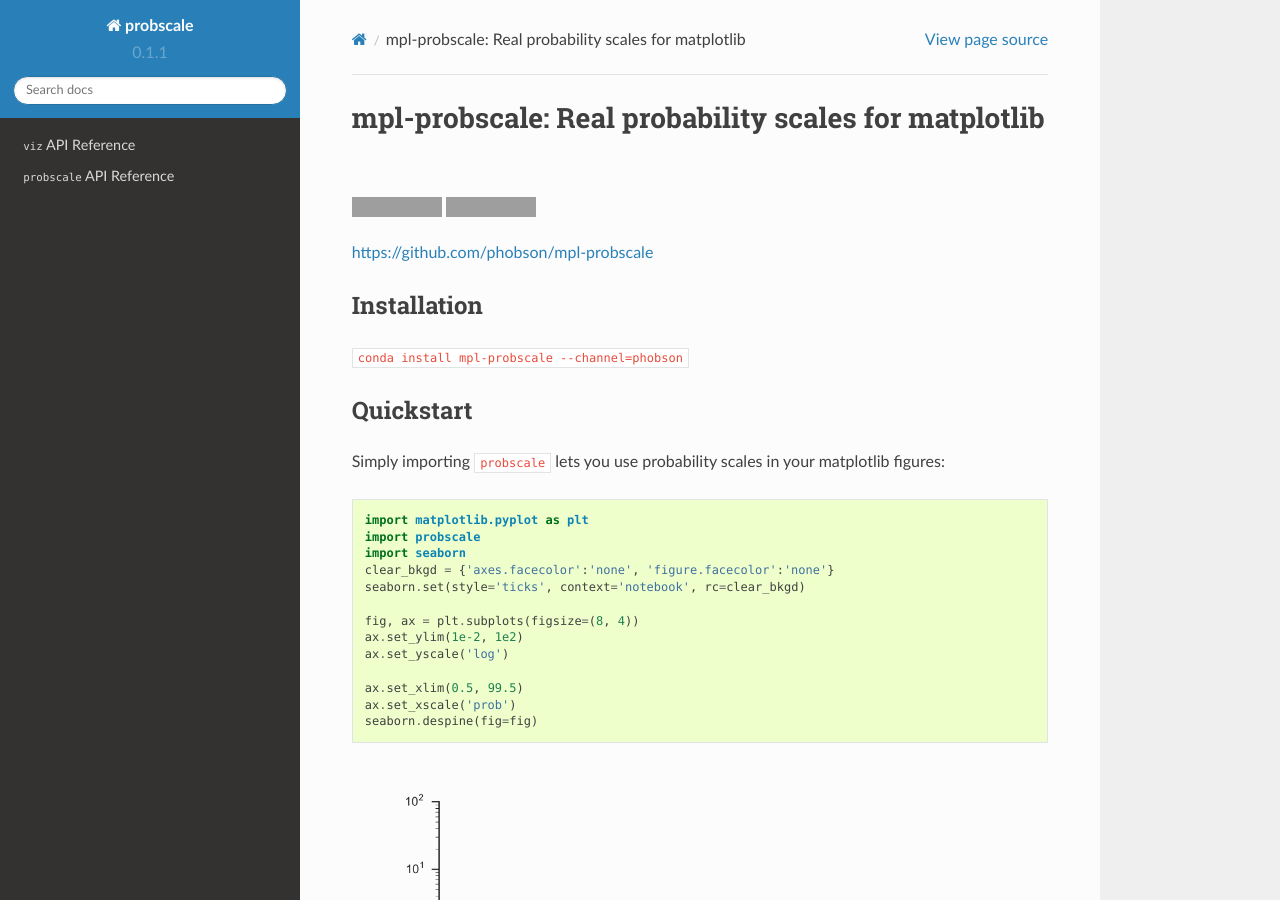
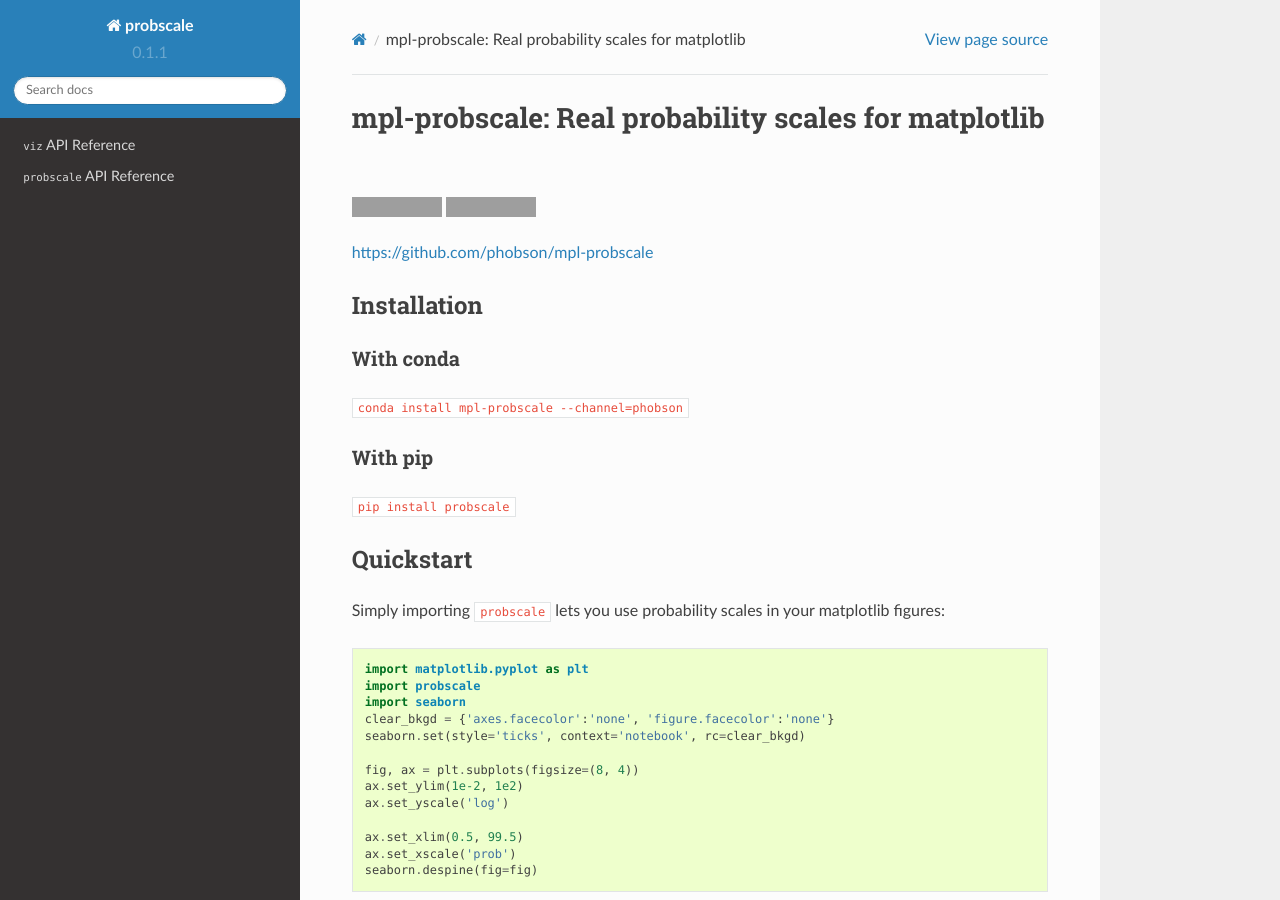
Before and after one commit to matplotlib/mpl-probscale, a Sphinx documentation site: the page built from docs/index.rst, in a window 1280 px wide and 900 px high. Built offline with Sphinx 7.4.7 and the Read the Docs theme 2.0.0, drawn with Linux system fonts in a browser that asks for light colours; pages that are not in the unit, such as notebooks, are missing from menus; grey boxes are pictures that could not be loaded.

Commit message:
document pip installation [ci skip]

```diff
--- a/docs/index.rst
+++ b/docs/index.rst
@@ -18,7 +18,15 @@ https://github.com/phobson/mpl-probscale
 Installation
 ------------
 
+With conda
+~~~~~~~~~~
+
 ``conda install mpl-probscale --channel=phobson``
+
+With pip
+~~~~~~~~
+
+``pip install probscale``
 
 
 Quickstart
```
Also changed, not shown: README.md (+5 -0 lines), docs/tutorial/getting_started.ipynb.
